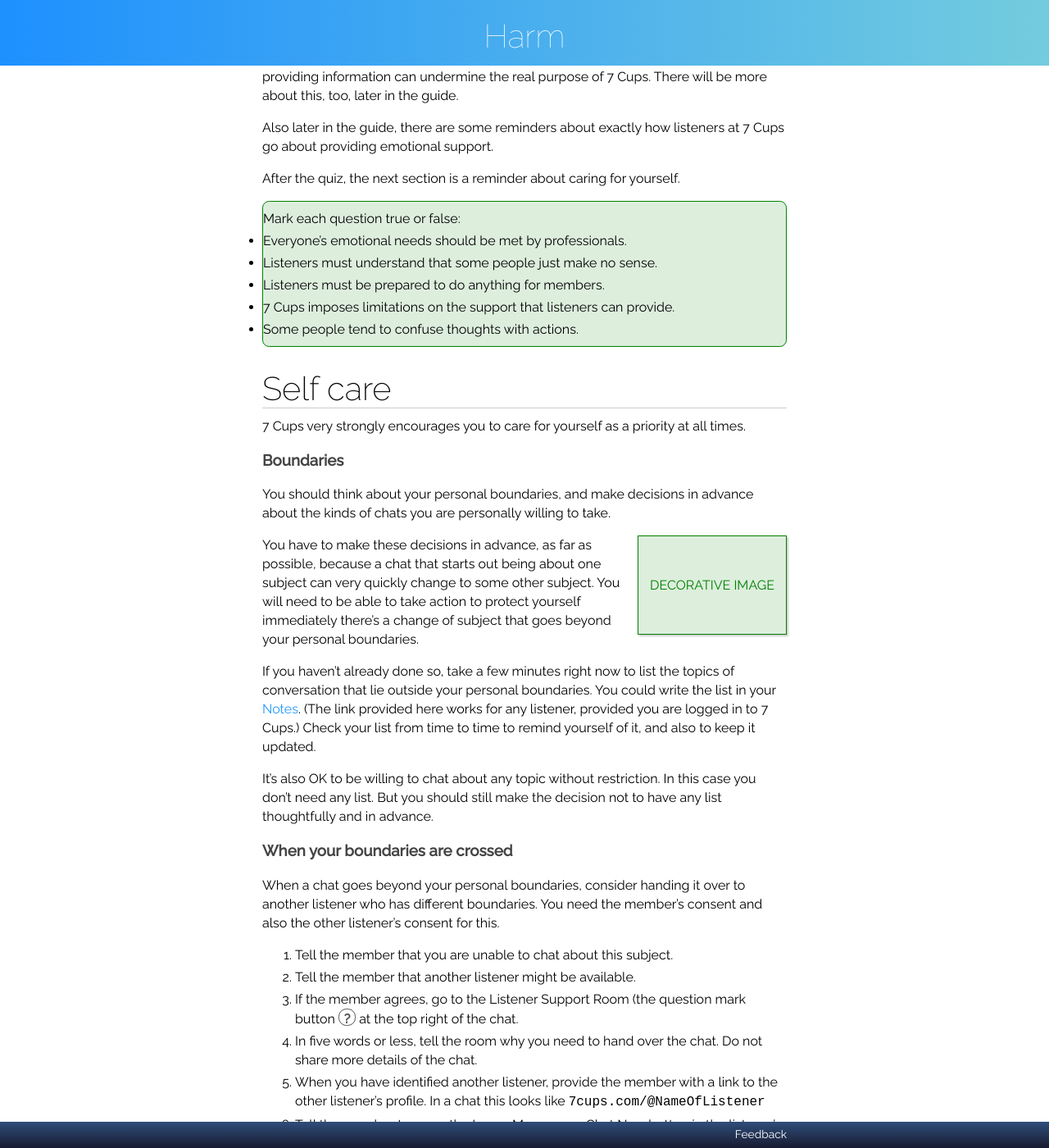
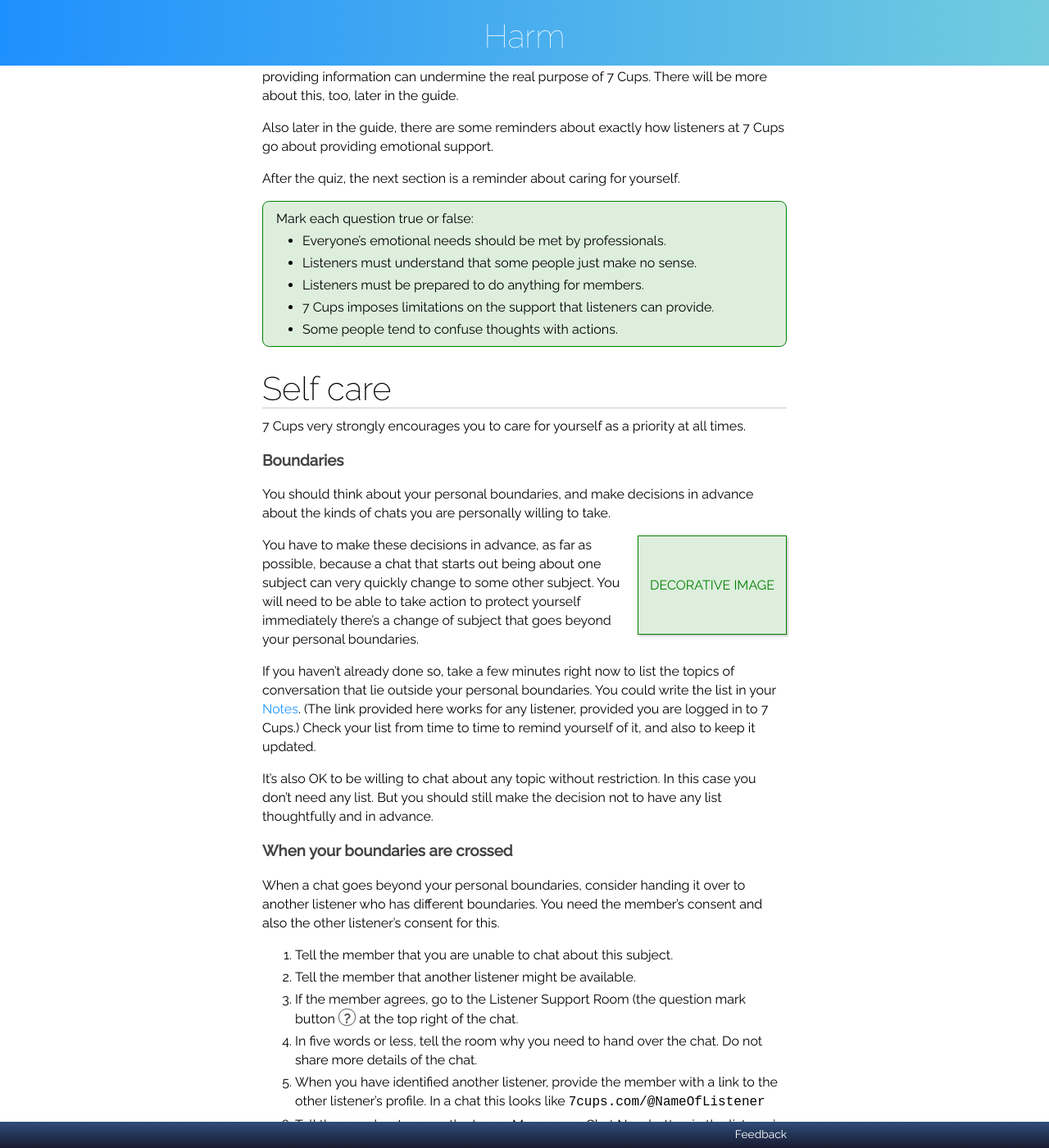
Before and after one commit to RarelyCharlie/rarelycharlie.github.io, a Jekyll site: the page built from _guide/harm.md, in a window 1280 px wide and 1400 px high, scrolled down 3076 px. Shown: the whole window at 82% size. Built offline with Jekyll 4.4.1, drawn with Linux system fonts in a browser that asks for light colours; nearby versions of some CDN libraries.

Commit message:
fix quiz

```diff
--- a/_layouts/guide.html
+++ b/_layouts/guide.html
@@ -55,8 +55,8 @@ a[href]:hover {text-decoration: underline;}
 blockquote {margin: 0 40px; padding: 0 0 0 1ex; border-left: 2px solid #7bf; line-height: 26px;}
 #content p.dummyquiz {border: 1px solid green; background: #ded; text-align: center;
     padding: 3em 0; color: green; border-radius: 1ex;}
-ul.quiz {border: 1px solid green; background: #ded; padding: 1ex 0; border-radius: 1ex;}
-ul.quiz>li:first-child {list-style: none;}
+ul.quiz {border: 1px solid green; background: #ded; padding: 1ex 0 1ex 3em; border-radius: 1ex;}
+ul.quiz>li:first-child {list-style: none; margin-left: -2em;}
 li {margin-bottom: .5ex;}
 li:last-child {margin-bottom: 0;}
 table.chat {margin: 0 0 1ex 40px; border-spacing: 0 1ex;}
```
